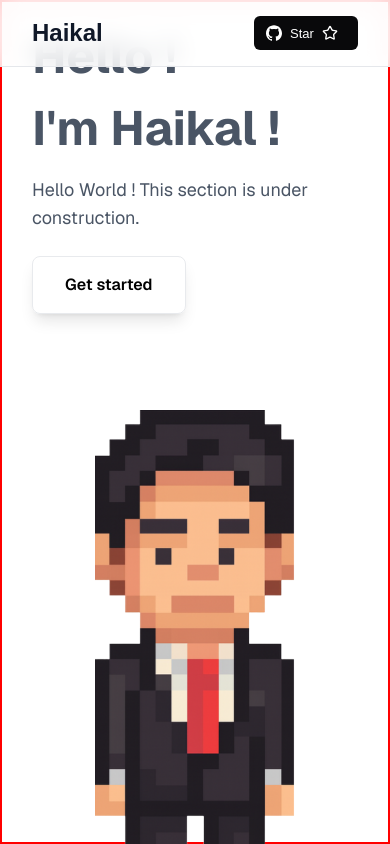
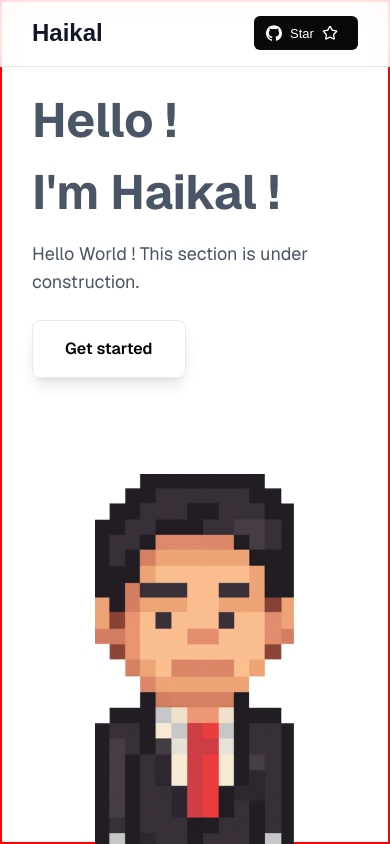
Before and after one commit to kalrazak/kalrazak.github.io, a Next.js app: page / in a window 390 px wide. Shown: the top 844 px of the page. Built offline with nearby package versions, Linux system fonts and the light colour scheme; no server answers.

Commit message:
main page under header

```diff
--- a/src/app/page.tsx
+++ b/src/app/page.tsx
@@ -6,7 +6,7 @@ export default function Home() {
   return (
     <>
       <Header />
-      <div className="font-sans min-h-screen p-8 pb-20 sm:p-20 bg-white relative flex items-center justify-center">
+      <div className="font-sans min-h-screen p-8 pb-20 sm:p-20 bg-white relative flex items-center justify-center pt-24 sm:pt-20">
         <div className="grid grid-cols-1 lg:grid-cols-2 gap-16 items-center max-w-7xl w-full z-50">
           {/* Left Section - Text and Button */}
           <div className="space-y-6">
```
